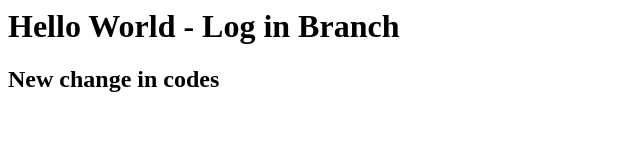
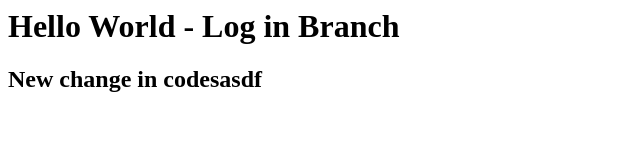
Before and after one commit to milbertdacudao/sampleapp, a plain HTML site: page index.html in a window 1280 px wide. Shown: the full height of the page, 0-640 px from the left. Drawn offline with Linux system fonts and the light colour scheme.

Commit message:
index.html updated

```diff
--- a/index.html
+++ b/index.html
@@ -4,6 +4,6 @@
     </head>
     <body>
         <h1>Hello World - Log in Branch</h1>
-        <h2>New change in codes</h2>
+        <h2>New change in codesasdf</h2>
     </body>
 </html>
```
